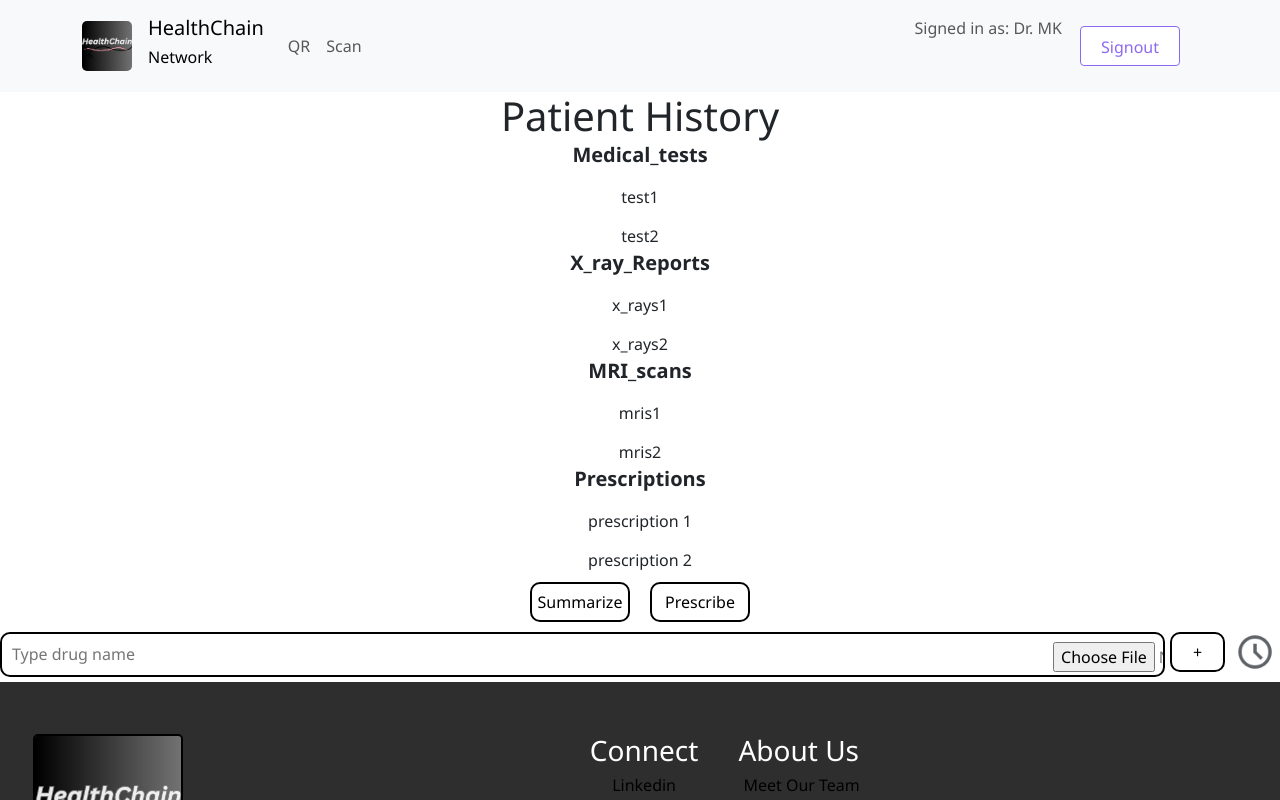
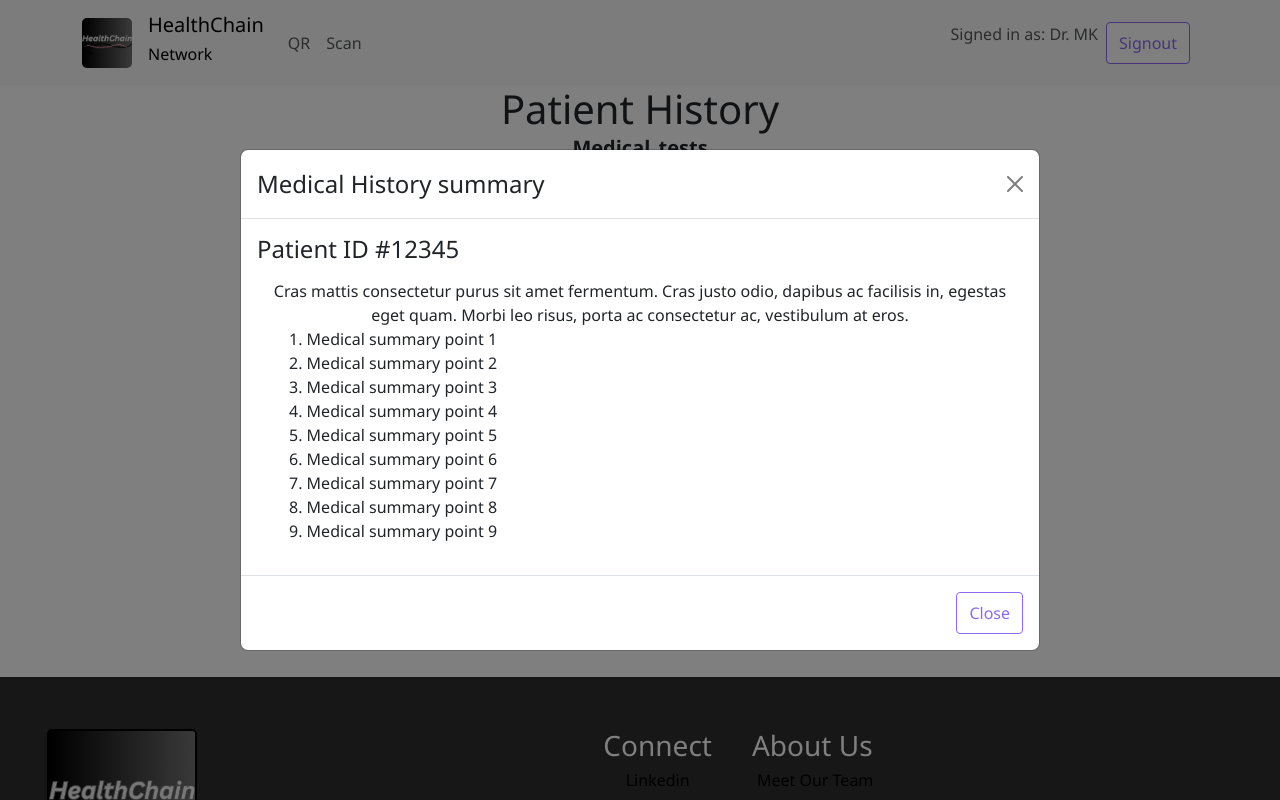
Before and after one commit to grv0563/Healthchain, a React (Create React App) app: page /afterscan in a window 1280 px wide. Both pictures are taken after a click on the button "Summarize". Shown: the top 800 px of the page. Built offline with nearby package versions, Linux system fonts and the light colour scheme; a web font is replaced by a local one.

Commit message:
after scan page is working fine

```diff
--- a/src/pages/dashboards/Dashboard.js
+++ b/src/pages/dashboards/Dashboard.js
@@ -8,6 +8,7 @@ import Notification from "./componenets/Notification";
 import DashboardPagination from "./componenets/DashboardPagination";
 import new_message_icon from "../../assets/new-message-icon.png";
 import interval from "../../assets/interval.png";
+
 
 let drugId = 0;
 let patientHealthRecords = {
@@ -80,6 +81,7 @@ function Dashboard() {
             </div>
           </div>
           <div className="patient-list">
+
             <Accordion>
               <Accordion.Item eventKey="0">
                 <Accordion.Header>
@@ -187,4 +189,6 @@ function Dashboard() {
   );
 }
 
+
+
 export default Dashboard;
--- a/src/pages/home/Home.css
+++ b/src/pages/home/Home.css
@@ -75,8 +75,10 @@ h2 {
   -webkit-background-clip: text;
   -webkit-text-fill-color: transparent;
 }
-.call-to-action {
+.call-to-action button {
   margin-top: 20px;
+  margin-left: 10px;
+  margin-right: 10px;
 }
 .Problem-statement {
   margin-left: auto;
--- a/src/pages/home/Home.js
+++ b/src/pages/home/Home.js
@@ -34,12 +34,12 @@ function Home() {
             </div>
             <div className="call-to-action">
               <button className="btn">
-                <a href="https://gaurav-book-store.gitbook.io/nextgen-ehr/">
+                <a href="https://gaurav-book-store.gitbook.io/nextgen-ehr/" target="_blank">
                   Research
                 </a>
               </button>
               <button className="btn">
-                <a href="https://www.linkedin.com/company/nextgen-ehr">
+                <a href="https://www.linkedin.com/company/nextgen-ehr" target="_blank">
                   Connect
                 </a>
               </button>
--- a/src/pages/qrcode/AfterScan.css
+++ b/src/pages/qrcode/AfterScan.css
@@ -3,8 +3,14 @@
 .afterscan-main {
   text-align: center;
 }
-.afterscan-prescribe-drug {
-  /* background-color: chartreuse; */
+.afterscan-main .buttions{
+  margin-top: 20px;
+  margin-bottom: 50px;
+
+}
+.afterscan-main .buttions button{
+  margin-left: 10px;
+  margin-right: 10px;
 }
 .afterscan-prescribe-drug button {
   margin-top: 0px;
@@ -39,48 +45,3 @@
   /* background-color: white; */
   /* background-color: blue; */
 }
-.afterscan-prescribe-drug .input-drug {
-  display: flex;
-  width: 100%;
-  /* background-color: rgb(236, 130, 130); */
-
-  height: 45px;
-  border-style: inset;
-  border: 2px solid black;
-  border-radius: 10px;
-  color: black;
-  /* background-color: white; */
-}
-.afterscan-prescribe-drug .input-drug input{
-  width: 100%;
-
-  border: 0px;
-  border-radius: 0px bold white;
-  /* background-color: chartreuse; */
-}
-.afterscan-prescribe-drug .input-drug img{
-  display: inline-block;
-  /* background-color: blueviolet; */
-
-}
-
-.afterscan-prescribe-drug .input-drug .upload-file {
-  /* display: none; */
-  text-align: center;
-  content: 'upload';
-  width: 120px;
-  height: 40px;
-
-  /* background-color: rgb(26, 24, 24); */
-}
-span {
-  content: "\002B";
-}
-.afterscan-main ul li {
-  font-weight: bolder;
-  font-size: 20px;
-}
-img {
-  width: 40px;
-  height: 40px;
-}
--- a/src/pages/qrcode/AfterScan.js
+++ b/src/pages/qrcode/AfterScan.js
@@ -3,6 +3,10 @@ import Footer from "../../components/Footer";
 import "./AfterScan.css";
 import Profile_Header from "../../components/Profile_Header";
 import interval from "../../assets/interval.png";
+import Button from "react-bootstrap/Button";
+import Modal from "react-bootstrap/Modal";
+import Summarize from "./Summarize";
+import Prescribe from "./Prescribe";
 
 let drugId = 0;
 let patientHealthRecords = {
@@ -11,8 +15,7 @@ let patientHealthRecords = {
   x_rays: ["x_rays1", "x_rays2"],
   mri_scans: ["mris1", "mris2"],
 };
-let x = [];
-let i = 0;
+let prescribed_drug;
 
 function AfterScan() {
   const [drug, setdrug] = useState();
@@ -22,6 +25,7 @@ function AfterScan() {
   const handleprescription = () => {
     //write code to implement the prescription process
     alert(" congratulations! prescription Done");
+    window.location.replace("/dashboard");
   };
   const handleSummarize = () => {
     //write code to summirize the patient history with gemini AI api
@@ -31,16 +35,16 @@ function AfterScan() {
     // alert("Drug added in Precription");
     setprescribed_drug([...prescribed_drug, { id: drugId++, name: drug }]);
     setdrug("");
+    console.log(prescribed_drug);
   };
 
   const handle_interval = () => {
     alert("interval");
   };
-  const handleFileUpload =(e)=>{
+  const handleFileUpload = (e) => {
     e.preventDefault();
-    serfile(e.target.value)
-
-  }
+    serfile(e.target.value);
+  };
   return (
     <div className="afterscan-container">
       <div className="afterscan-header">
@@ -63,36 +67,9 @@ function AfterScan() {
           <p>{patientHealthRecords.prescriptions[0]}</p>
           <p>{patientHealthRecords.prescriptions[1]}</p>
         </ul>
-        <button onClick={handleSummarize}>Summarize</button>
-        <button onClick={handleprescription}>Prescribe</button>
-        <ul>
-          {prescribed_drug.map((drug) => (
-            <li key={drug.id}>{drug.name}</li>
-          ))}
-        </ul>
-        <ul>
-          <li>{file}</li>
-        </ul>
-        <div className="afterscan-prescribe-drug">
-          <div className="input-drug">
-            <input
-              placeholder="Type drug name"
-              value={drug}
-              onChange={(e) => {
-                setdrug(e.target.value);
-              }}
-            />
-            <input value={file} onChange={handleFileUpload} className="upload-file" content="upload" type="file" />
-          </div>
-
-          <button onClick={handle_drug_adding_in_prescription}>
-            <span>&#43;</span>
-          </button>
-          <button className="interval" onClick={handle_interval}>
-            <span>
-              <img src={interval} />
-            </span>
-          </button>
+        <div className="buttions">
+          <Summarize />
+          <Prescribe />
         </div>
       </div>
       <div className="aterscan-footer">
--- a/src/pages/qrcode/Prescribe.css
+++ b/src/pages/qrcode/Prescribe.css
@@ -1,7 +1,7 @@
 *{
 
 }
-.afterscan-main{
+/* .afterscan-main{
     text-align: center;
 }
 button{
@@ -27,4 +27,7 @@ button{
 }
 span {
     content: "\002B";
+  } */
+  .afterscan-prescribe-drug{
+    display: block;
   }
--- a/src/pages/qrcode/Prescribe.js
+++ b/src/pages/qrcode/Prescribe.js
@@ -1,18 +1,77 @@
-import React from 'react'
-import './Prescribe.css'
-const handle_drug_adding_in_prescription =()=>{
-    alert("Drug added in Precription")
-  }
+import { useState } from "react";
+import Button from "react-bootstrap/Button";
+import Form from "react-bootstrap/Form";
+import Modal from "react-bootstrap/Modal";
+
+let drugId = 0;
+let patientHealthRecords = {
+  medical_tests: ["test1", "test2"],
+  prescriptions: ["prescription 1", "prescription 2"],
+  x_rays: ["x_rays1", "x_rays2"],
+  mri_scans: ["mris1", "mris2"],
+};
 
 function Prescribe() {
+  const [show, setShow] = useState(false);
+  const [drug, setdrug] = useState();
+  const [prescribed_drug, setprescribed_drug] = useState([]);
+
+  const handleClose = () => setShow(false);
+  const handleShow = () => setShow(true);
+
+  const handle_drug_adding_in_prescription = () => {
+    // alert("Drug added in Precription");
+    setprescribed_drug([...prescribed_drug, { id: drugId++, name: drug }]);
+    setdrug("");
+    console.log(prescribed_drug);
+  };
+
   return (
-    <div className='prescribe-container'>
-       <div className="afterscan-prescribe-drug">
-          <input placeholder="Type drug name" />
-          <button onClick={handle_drug_adding_in_prescription}><span>&#43;</span></button>
-        </div>
-    </div>
-  )
+    <>
+      <Button variant="primary" onClick={handleShow}>
+        Prescribe
+      </Button>
+
+      <Modal show={show} onHide={handleClose}>
+        <Modal.Header closeButton>
+          <Modal.Title>Prescription</Modal.Title>
+        </Modal.Header>
+        <Modal.Body>
+          <Form>
+            <Form.Group className="mb-3" controlId="exampleForm.ControlInput1">
+              <Form.Label>add drug name</Form.Label>
+              <Form.Control  type="email" placeholder="Paracetamol" autoFocus value={drug} onChange={(e) => {
+                setdrug(e.target.value);
+              }} />
+            </Form.Group>
+            <Form.Group
+              className="mb-3"
+              controlId="exampleForm.ControlTextarea1"
+            >
+              <Form.Label>Meta data for Medicine </Form.Label>
+              <Form.Control as="textarea" rows={3} />
+            </Form.Group>
+          </Form>
+          <h4>Added Medicine</h4>
+          <ul>
+            {prescribed_drug.map((drug) => (
+              <li key={drug.id}>{drug.name}</li>
+            ))}
+          </ul>
+
+          <button onClick={handle_drug_adding_in_prescription}>Add</button>
+        </Modal.Body>
+        <Modal.Footer>
+          <Button variant="secondary" onClick={handleClose}>
+            Close
+          </Button>
+          <Button variant="primary" onClick={handleClose}>
+            Save Changes
+          </Button>
+        </Modal.Footer>
+      </Modal>
+    </>
+  );
 }
 
-export default Prescribe
+export default Prescribe;
--- /dev/null
+++ b/src/pages/qrcode/Summarize.js
@@ -0,0 +1,59 @@
+import React from 'react';
+import Button from 'react-bootstrap/Button';
+import Modal from 'react-bootstrap/Modal';
+
+function MyVerticallyCenteredModal(props) {
+  return (
+    <Modal
+      {...props}
+      size="lg"
+      aria-labelledby="contained-modal-title-vcenter"
+      centered
+    >
+      <Modal.Header closeButton>
+        <Modal.Title id="contained-modal-title-vcenter">
+          Medical History summary
+        </Modal.Title>
+      </Modal.Header>
+      <Modal.Body>
+        <h4>Patient ID #12345</h4>
+        <p>
+          Cras mattis consectetur purus sit amet fermentum. Cras justo odio,
+          dapibus ac facilisis in, egestas eget quam. Morbi leo risus, porta ac
+          consectetur ac, vestibulum at eros.
+        </p>
+        <ol>
+            <li> 1. Medical summary point 1</li>
+            <li> 2. Medical summary point 2</li>
+            <li> 3. Medical summary point 3</li>
+            <li> 4. Medical summary point 4</li>
+            <li> 5. Medical summary point 5</li>
+            <li> 6. Medical summary point 6</li>
+            <li> 7. Medical summary point 7</li>
+            <li> 8. Medical summary point 8</li>
+            <li> 9. Medical summary point 9</li>
+        </ol>
+      </Modal.Body>
+      <Modal.Footer>
+        <Button onClick={props.onHide}>Close</Button>
+      </Modal.Footer>
+    </Modal>
+  );
+}
+
+ export default function Summarize() {
+  const [modalShow, setModalShow] = React.useState(false);
+
+  return (
+    <>
+      <Button variant="primary" onClick={() => setModalShow(true)}>
+      Summarize
+      </Button>
+
+      <MyVerticallyCenteredModal
+        show={modalShow}
+        onHide={() => setModalShow(false)}
+      />
+    </>
+  );
+}
```
